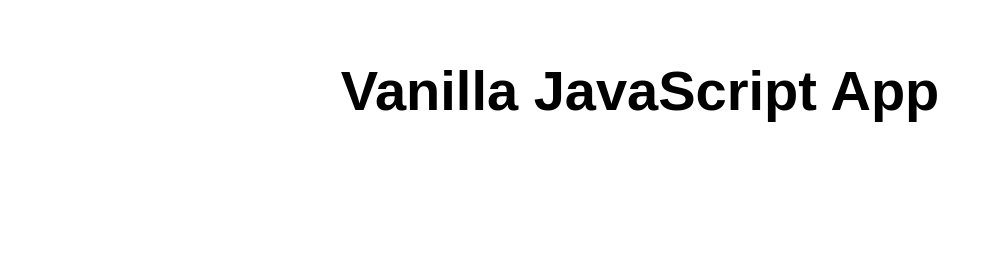
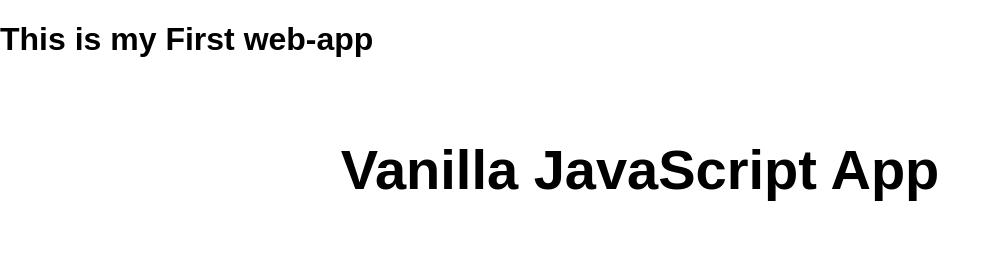
Before and after one commit to Aashrita218/First-static-web-app, a website: page src/index.html in a window 1280 px wide. Shown: the whole page, without its empty margins (0-1000 px from the left). Drawn offline with Linux system fonts and the light colour scheme.

Commit message:
Update index.html

```diff
--- a/src/index.html
+++ b/src/index.html
@@ -5,7 +5,8 @@
   <meta charset="UTF-8">
   <meta name="viewport" content="width=device-width, initial-scale=1.0">
   <link rel="stylesheet" href="styles.css">
-  <title>Vanilla JavaScript App</title>
+  <title>Hello,this is C Aashrita Reddy</title>
+  <h1>This is my First web-app</h1>
 </head>
 
 <body>
```
